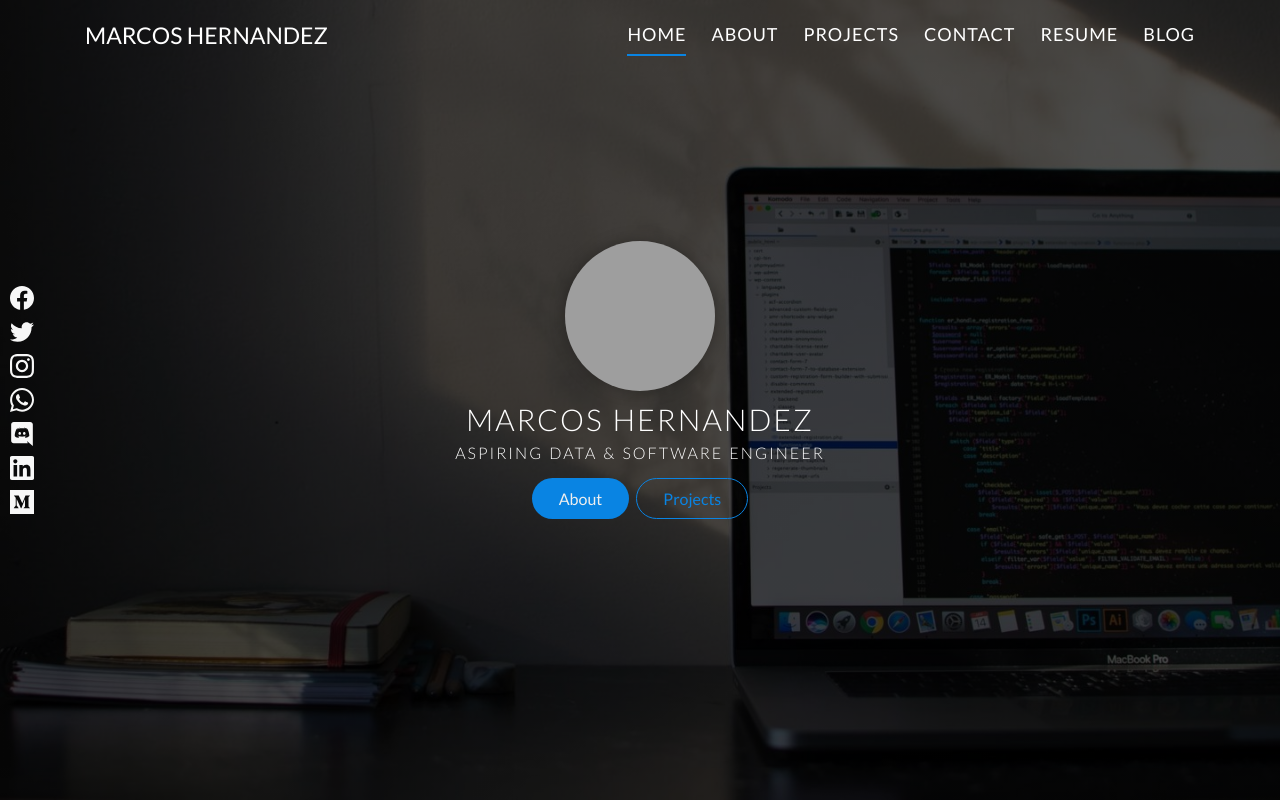
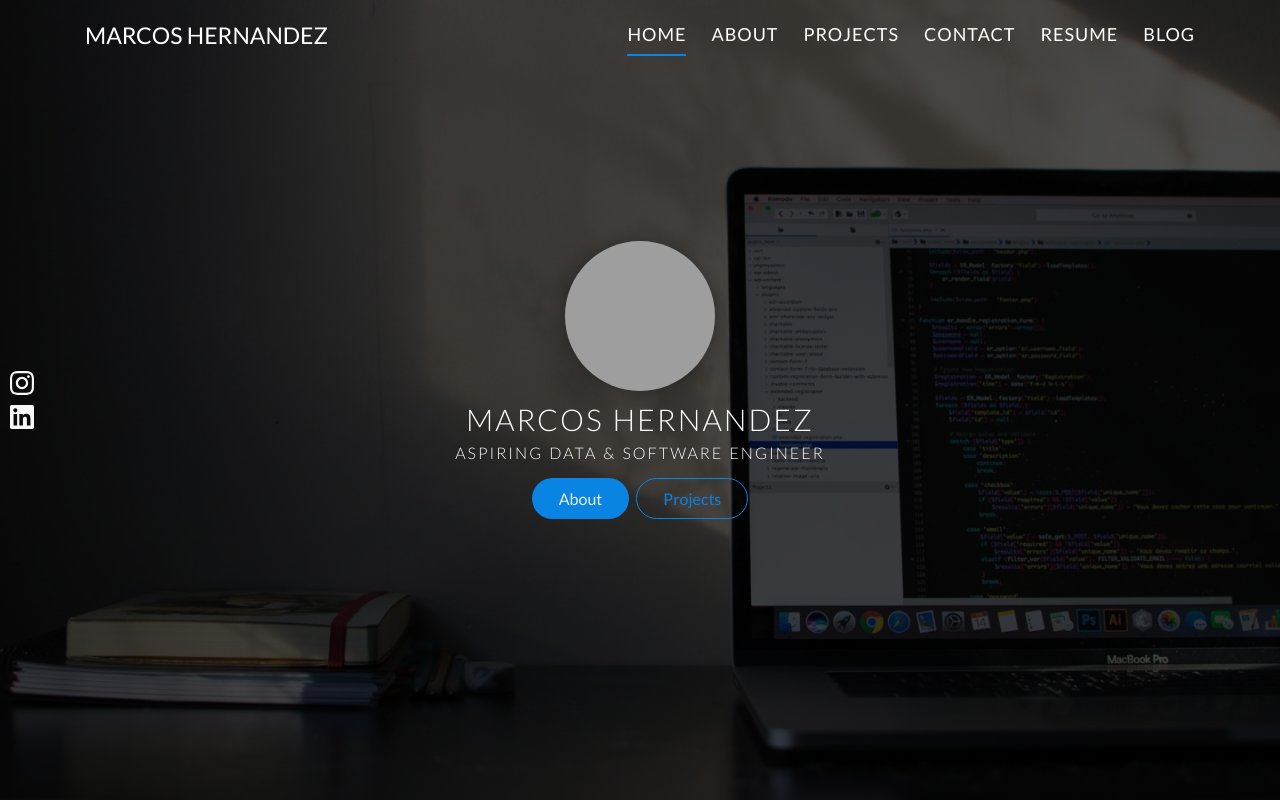
Before and after one commit to MarcoAxel/Portfolio, a website: page index.html in a window 1280 px wide. Shown: the top 800 px of the page. Drawn offline with Linux system fonts and the light colour scheme; grey boxes are pictures that could not be loaded.

Commit message:
Updated Index, and symbol-defs.svg files

```diff
--- a/index.html
+++ b/index.html
@@ -73,42 +73,16 @@
 
             <!-- Absolute positioned social icons -->
             <div class="header__social-icons social-icons">
-                <a href="#" class="social-icons__link">
-                    <svg class="icon social-icons__icon">
-                        <use xlink:href="./img/SVG/symbol-defs.svg#icon-facebook"></use>
-                    </svg>
-                </a>
-                <a href="#" class="social-icons__link">
-                    <svg class="icon social-icons__icon">
-                        <use xlink:href="./img/SVG/symbol-defs.svg#icon-twitter"></use>
-                    </svg>
-                </a>
-                <a href="#" class="social-icons__link">
+                <a href="https://www.instagram.com/marco_axel20/" class="social-icons__link">
                     <svg class="icon social-icons__icon">
                         <use xlink:href="./img/SVG/symbol-defs.svg#icon-instagram"></use>
                     </svg>
                 </a>
-                <a href="#" class="social-icons__link">
-                    <svg class="icon social-icons__icon">
-                        <use xlink:href="./img/SVG/symbol-defs.svg#icon-whatsapp"></use>
-                    </svg>
-                </a>
-                <a href="#" class="social-icons__link">
-                    <svg class="icon social-icons__icon">
-                        <use xlink:href="./img/SVG/symbol-defs.svg#icon-discord"></use>
-                    </svg>
-                </a>
-                <a href="#" class="social-icons__link">
+                <a href="https://www.linkedin.com/in/marcoshernandez77/" class="social-icons__link">
                     <svg class="icon social-icons__icon">
                         <use xlink:href="./img/SVG/symbol-defs.svg#icon-linkedin"></use>
                     </svg>
                 </a>
-                <a href="#" class="social-icons__link">
-                    <svg class="icon social-icons__icon">
-                        <use xlink:href="./img/SVG/symbol-defs.svg#icon-medium"></use>
-                    </svg>
-                </a>
-
             </div>
 
         </header>
```
Also changed, not shown: img/SVG/symbol-defs.svg.
